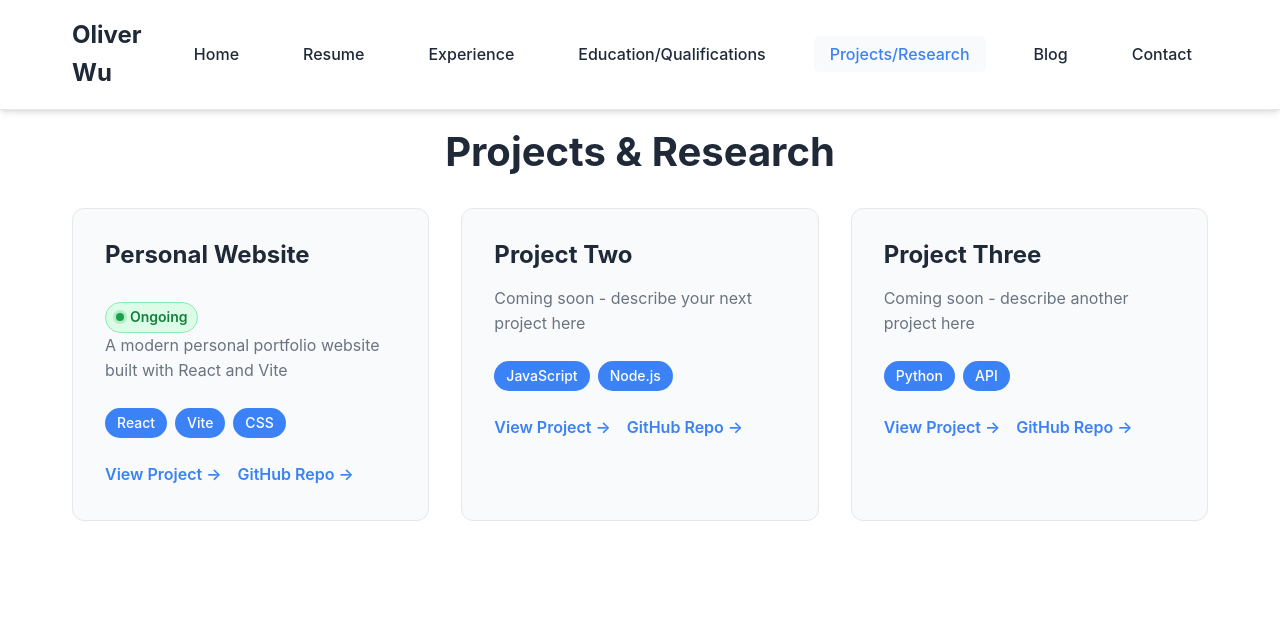
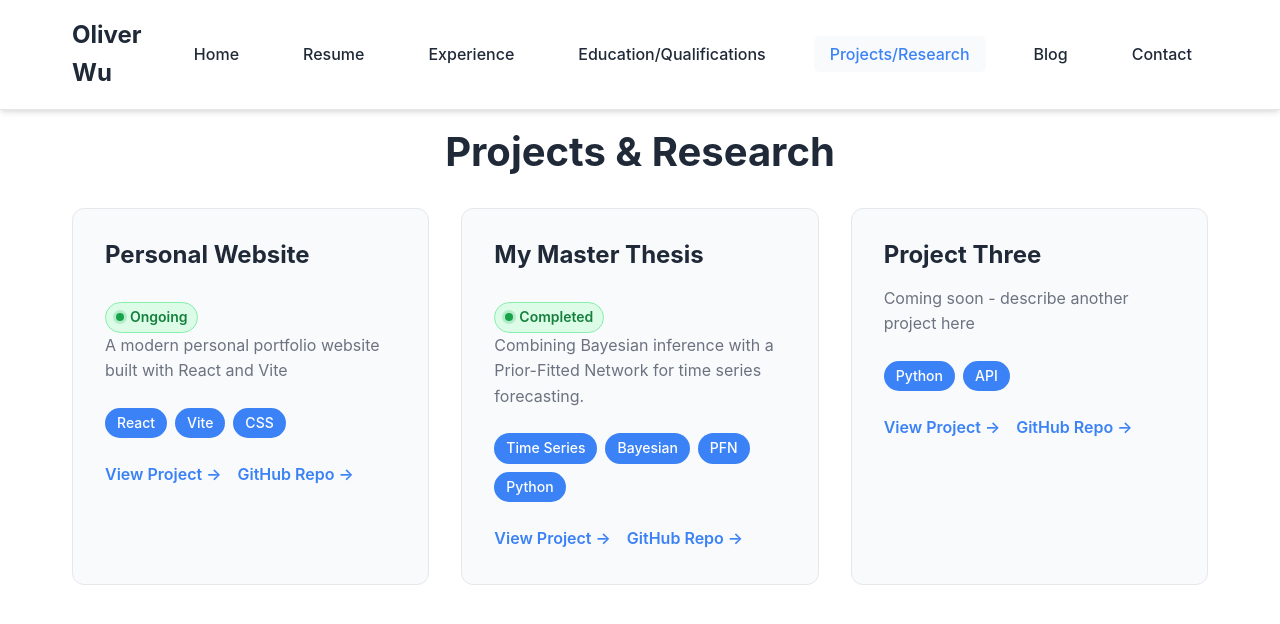
Before and after one commit to oliverwu1024/oliverwu1024.github.io, a React (Vite) app: page /projects in a window 1280 px wide. Shown: the top 624 px of the page. Built offline with nearby package versions, Linux system fonts and the light colour scheme.

Commit message:
master thesis

```diff
--- a/src/pages/Projects.jsx
+++ b/src/pages/Projects.jsx
@@ -14,11 +14,13 @@ function Projects() {
     },
     {
       id: 2,
-      title: "Project Two",
-      description: "Coming soon - describe your next project here",
-      technologies: ["JavaScript", "Node.js"],
-      link: "#",
-      repo: "#"
+      title: "My Master Thesis",
+      description: "Combining Bayesian inference with a Prior-Fitted Network for time series forecasting.",
+      technologies: ["Time Series", "Bayesian", "PFN", "Python"],
+      status: "Completed",
+      statusTone: "green",
+      link: "https://github.com/oliverwu1024/my_master_thesis/blob/main/31977251_Che-YuWu_AngusDempster_Thesis.pdf",
+      repo: "https://github.com/oliverwu1024/my_master_thesis"
     },
     {
       id: 3,
```
